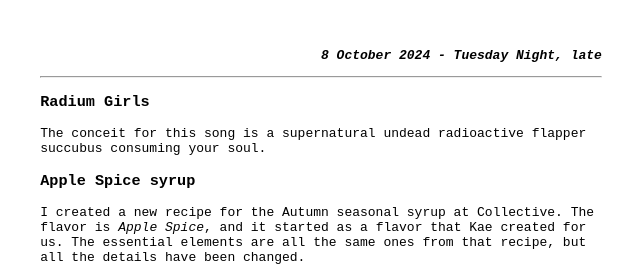
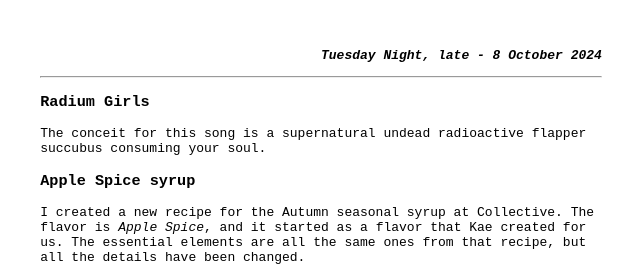
Before and after one commit to popempire/hjhw, a Jekyll site: the page built from _posts/2024-10-08-tuesday.md, in a window 1280 px wide. Shown: the top 266 px of the page, without its empty margins (319-959 px from the left). Built offline with Jekyll 4.4.1, drawn with Linux system fonts in a browser that asks for light colours.

Commit message:
Update post.html

```diff
--- a/_layouts/post.html
+++ b/_layouts/post.html
@@ -3,7 +3,7 @@ layout: default
 ---
 
 <header>
-  <p>{{ page.date | date: "%-d %B %Y" }} - {{ page.title }}</p>
+  <p>{{ page.title }} - {{ page.date | date: "%-d %B %Y" }}</p>
   <hr>
 </header>
 
```
